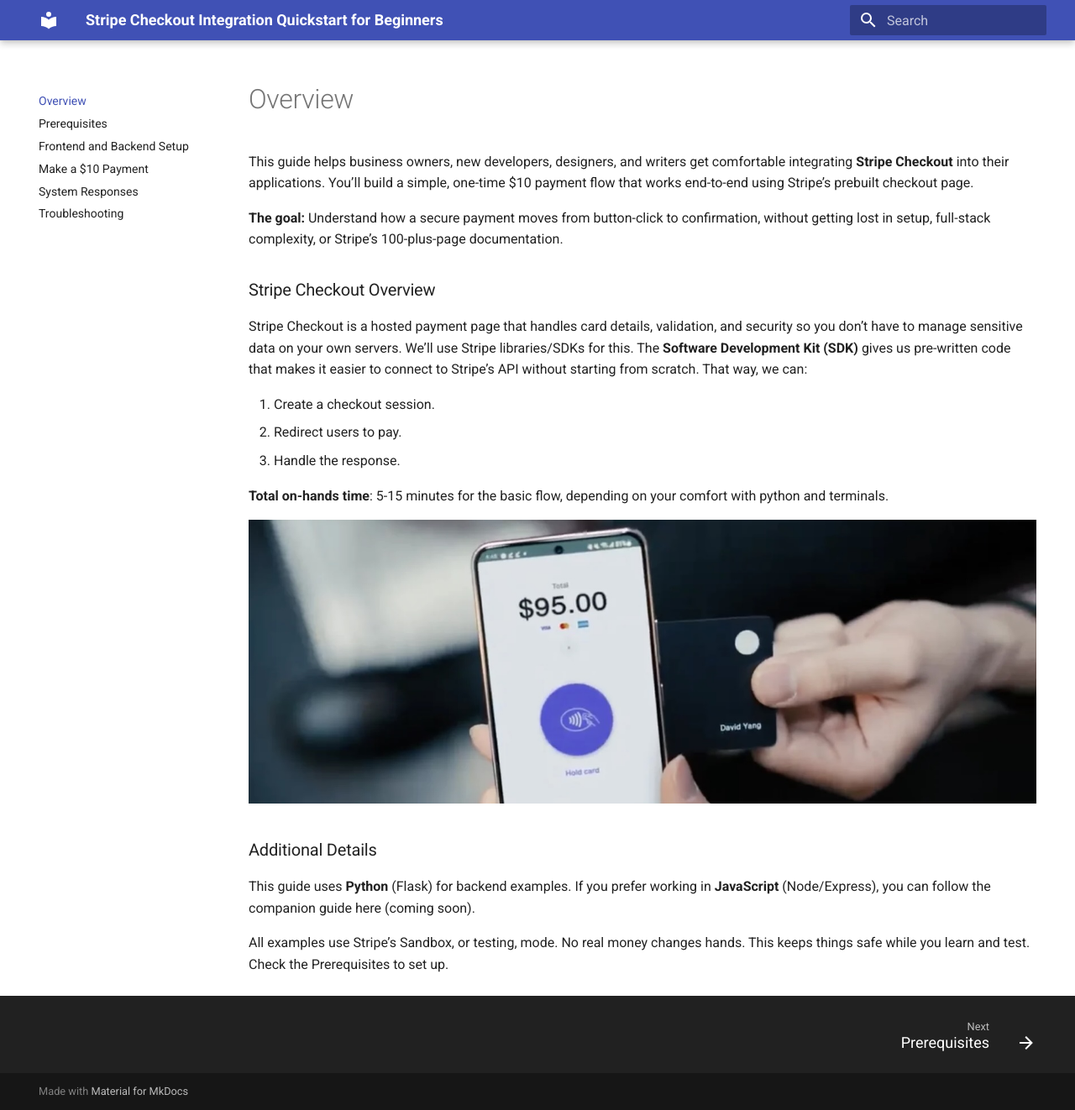
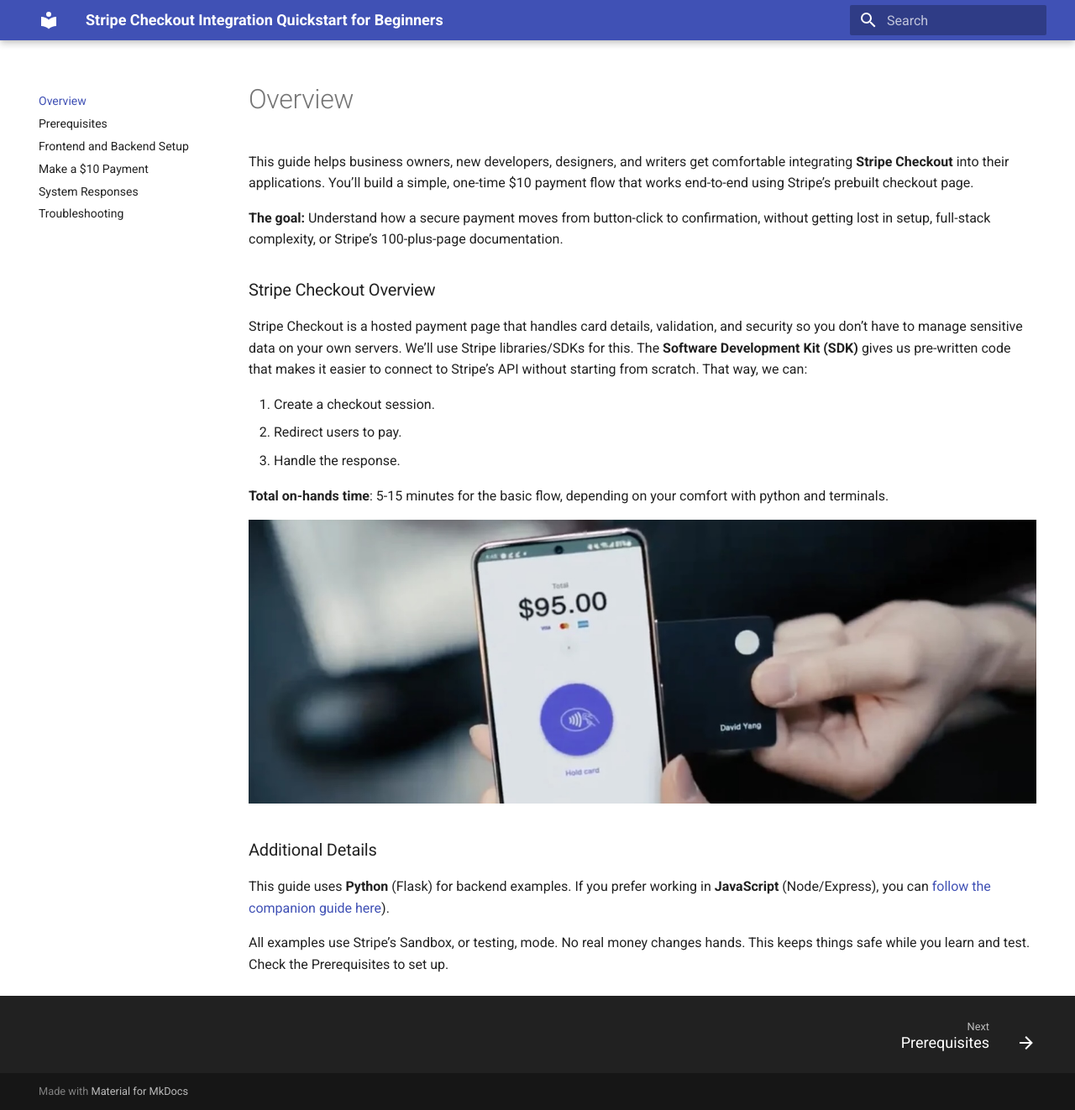
Before and after one commit to codymauro/stripe-payment-guide, an MkDocs documentation site: the page built from docs/index.md, in a window 1280 px wide and 1322 px high. Shown: the whole window at 84% size. Built offline with MkDocs 1.6.1 and Material for MkDocs 9.7.7, drawn with Linux system fonts in a browser that asks for light colours.

Commit message:
Update index.md

```diff
--- a/docs/index.md
+++ b/docs/index.md
@@ -18,6 +18,6 @@ Stripe Checkout is a hosted payment page that handles card details, validation,
 ![Image of someone making a purchase through Stripe’s phone app](images/stripe-transaction.jpg)
 
 ### Additional Details
-This guide uses **Python** (Flask) for backend examples. If you prefer working in **JavaScript** (Node/Express), you can follow the companion guide here (coming soon).
+This guide uses **Python** (Flask) for backend examples. If you prefer working in **JavaScript** (Node/Express), you can [follow the companion guide here](https://codymauro.github.io/stripe-payment-java/)).
 
 All examples use Stripe’s Sandbox, or testing, mode. No real money changes hands. This keeps things safe while you learn and test. Check the Prerequisites to set up.
```
